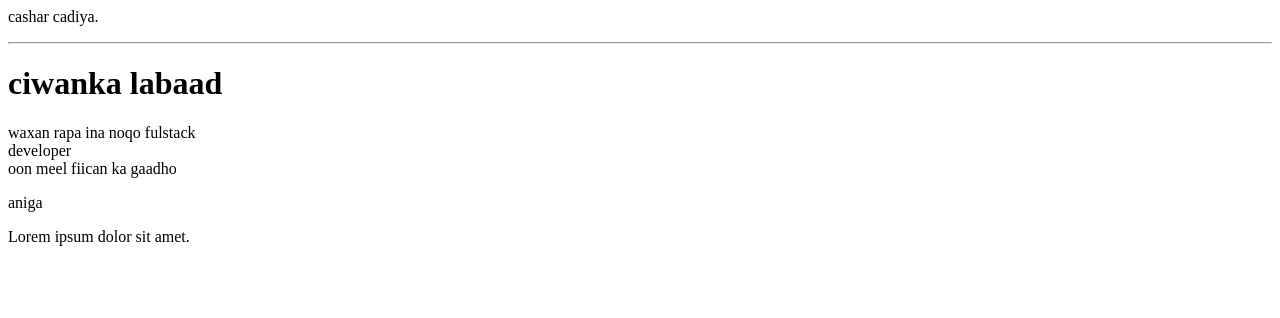
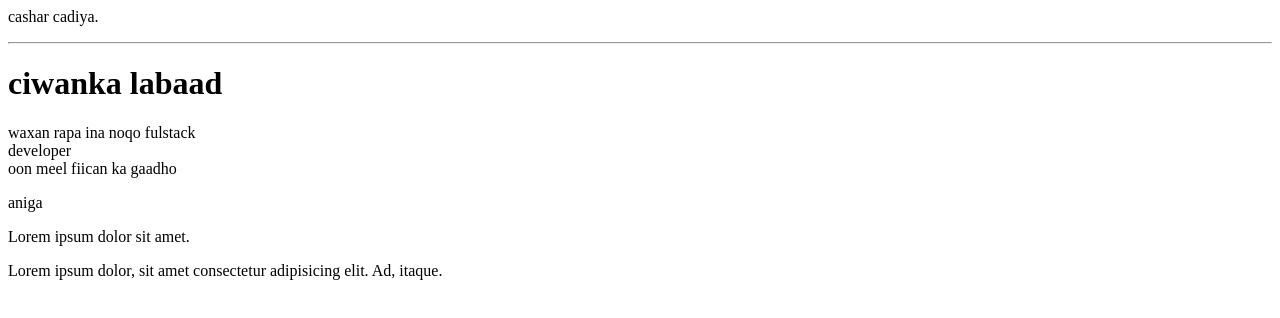
Before and after one commit to Zakaria421-muse/-sakora, a plain HTML site: page index.html in a window 1280 px wide. Drawn offline with Linux system fonts and the light colour scheme.

Commit message:
wnkusodaray

```diff
--- a/index.html
+++ b/index.html
@@ -15,5 +15,6 @@ oon meel fiican ka gaadho
 </p>
 <p>aniga</p>
 <p>Lorem ipsum dolor sit amet.</p>
+<p>Lorem ipsum dolor, sit amet consectetur adipisicing elit. Ad, itaque.</p>
 </body>
 </html>
```
